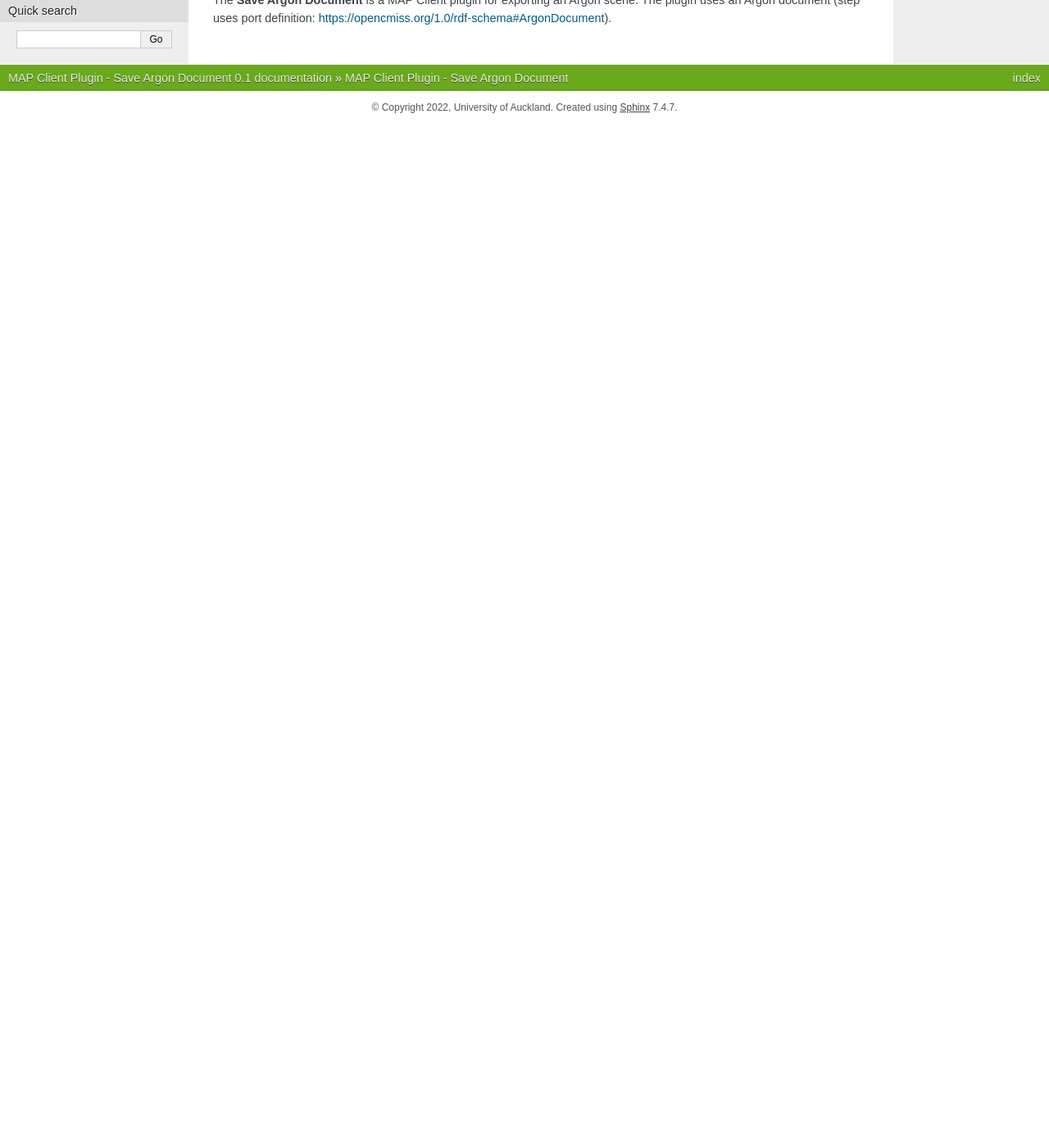
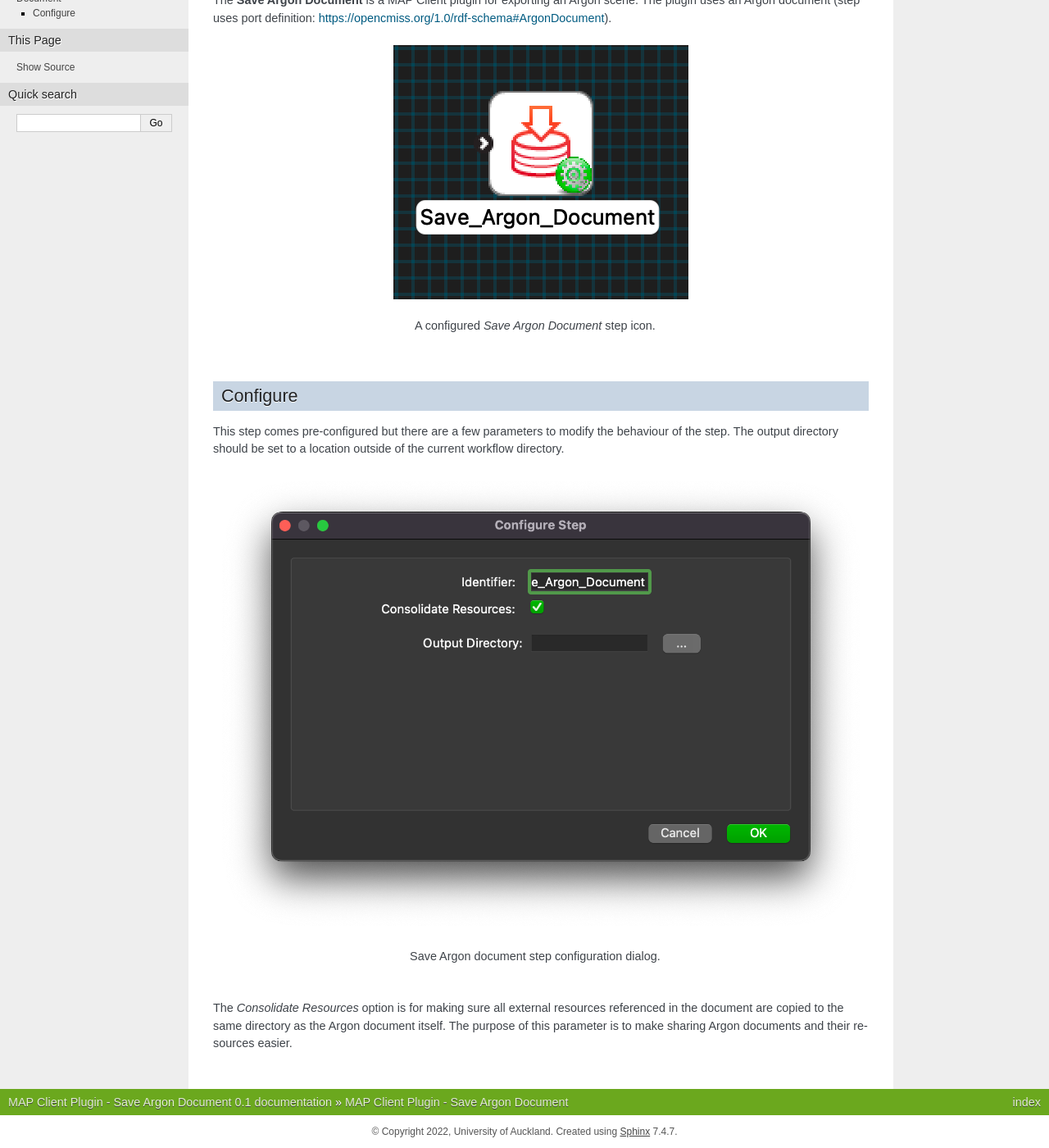
Before and after one commit to Kayvv/mapclientplugins.saveargondocumentstep, a Sphinx documentation site: the page built from docs/index.rst, in a window 1280 px wide and 1400 px high, scrolled down 119 px. Shown: the whole window at 82% size. Built offline with Sphinx 7.4.7, drawn with Linux system fonts in a browser that asks for light colours; before the commit the page ends 900 px from its top, so only the background shows below that; some of the changed text lies outside the part shown.

Commit message:
Add documentation on configuring the step.

```diff
--- a/docs/index.rst
+++ b/docs/index.rst
@@ -3,3 +3,26 @@ MAP Client Plugin - Save Argon Document
 
 The **Save Argon Document** is a MAP Client plugin for exporting an Argon scene.
 The plugin uses an Argon document (step uses port definition: https://opencmiss.org/1.0/rdf-schema#ArgonDocument).
+
+.. _fig-mcp-save-argon-document-configured-step:
+
+.. figure:: _images/configured-step.png
+   :alt: Configured step icon
+
+   A configured *Save Argon Document* step icon.
+
+Configure
+---------
+
+This step comes pre-configured but there are a few parameters to modify the behaviour of the step.
+The output directory should be set to a location outside of the current workflow directory.
+
+.. _fig-mcp-save-argon-document-configure-dialog:
+
+.. figure:: _images/step-configuration-dialog.png
+   :alt: Step configure dialog
+
+   Save Argon document step configuration dialog.
+
+The *Consolidate Resources* option is for making sure all external resources referenced in the document are copied to the same directory as the Argon document itself.
+The purpose of this parameter is to make sharing Argon documents and their resources easier.
```
Also changed, not shown: docs/_images/configured-step.png (added), docs/_images/step-configuration-dialog.png (added).
